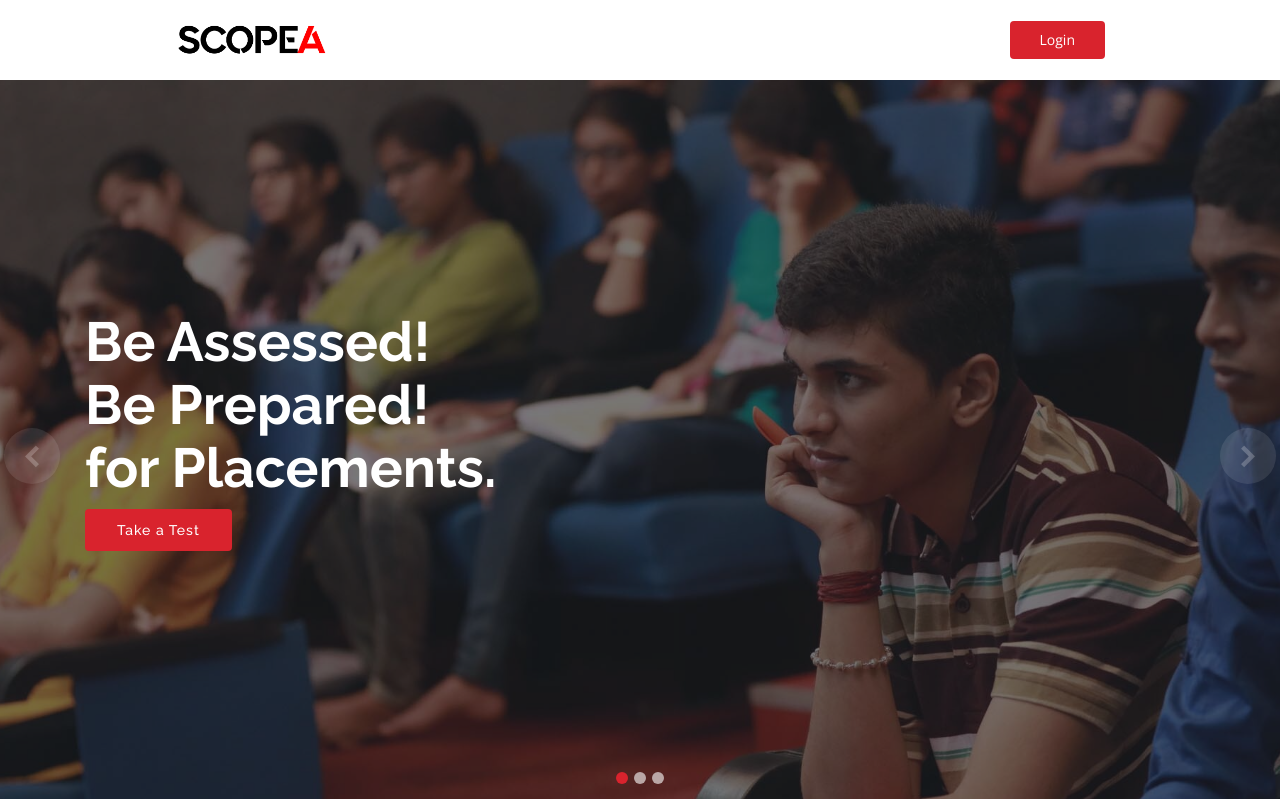
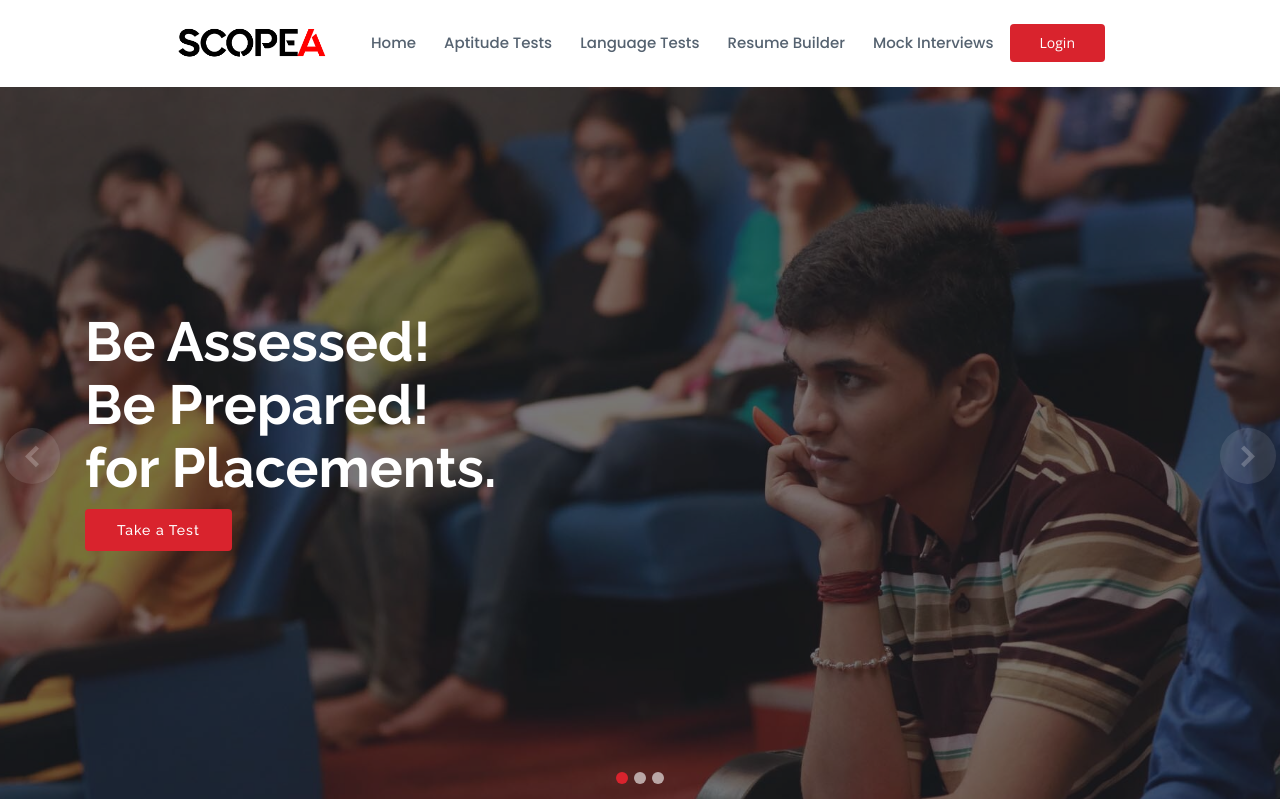
Before and after one commit to World-Konkani-Centre/sushiksha_placement_prep, a Django app: page / in a window 1280 px wide. Shown: the top 799 px of the page. Run offline with Django 3.2, Linux system fonts and the light colour scheme; parts of the project's set-up code (start-up, migrations or seed data) failed here and were passed over; some libraries are stand-ins or nearby versions.

Commit message:
Updated visitor page display

```diff
--- a/interviews/views.py
+++ b/interviews/views.py
@@ -174,6 +174,5 @@ def gd_interview_details(request, intId):
     return render(request, 'interviews/gd-single.html', context)
 
 
-@login_required
 def interview_home(request):
     return render(request, 'interviews/interviews-home.html')
--- a/resume_builder/views.py
+++ b/resume_builder/views.py
@@ -571,6 +571,5 @@ def preview_template(request):
         return render(request, loc, context=context)
 
 
-@login_required
 def resume_home(request):
     return render(request, 'resume-builder/resume-home.html')
--- a/templates/include/navbar.html
+++ b/templates/include/navbar.html
@@ -11,10 +11,9 @@
 
         <nav class="nav-menu d-none d-lg-block">
           <ul>
-          {% if user.is_authenticated %}
             <li><a href="{% url 'index' %}">Home</a></li>
-          {% endif %}
-         {% if user.is_authenticated %}
+
+
          <li><a href="{% url 'quiz_index' %}">Aptitude Tests</a></li>
              <li><a href="{% url 'language_quiz_index' %}">Language Tests</a></li>
              <li>
@@ -32,7 +31,7 @@
               </ul>
             </li>
             {% endif %}
-
+            {% if user.is_authenticated %}
             <li class="drop-down">
               <a href="{% url 'profile' %}">Profile</a>
               <ul>
--- a/templates/web/home.html
+++ b/templates/web/home.html
@@ -28,7 +28,7 @@
               <h2 class="animate__animated animate__fadeInDown">Ace the placement</h2>
               <h2 class="animate__animated animate__fadeIn">by buiding a</h2>
               <h2 class="animate__animated animate__fadeInUp">Powerful Resume.</h2>
-              <a href="{% url 'resume-contact' %}" class="btn-get-started animate__animated animate__fadeInUp scrollto">Build Now</a>
+              <a href="{% url 'resume-home' %}" class="btn-get-started animate__animated animate__fadeInUp scrollto">Build Now</a>
               </div>
           </div>
         </div>
@@ -40,7 +40,7 @@
               <h2 class="animate__animated animate__fadeInDown">Test your skills</h2>
               <h2 class="animate__animated animate__fadeIn">at the live</h2>
               <h2 class="animate__animated animate__fadeInUp">Mock Interview.</h2>
-              <a href="{% url 'interviews-list' %}" class="btn-get-started animate__animated animate__fadeInUp scrollto ">Book Now</a>
+              <a href="{% url 'interview-home' %}" class="btn-get-started animate__animated animate__fadeInUp scrollto ">Book Now</a>
               </div>
           </div>
         </div>
```
Also changed, not shown: static_dir/assets/img/interview2.svg.
